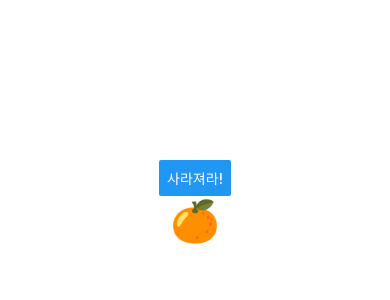
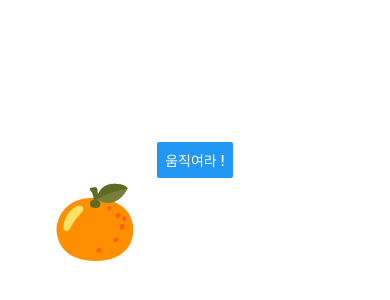
Before and after one commit to thetentmaker/RNAnimation, a React Native app: screen / in a window 390 px wide. Shown: the part 220-520 px from the top of the page. Built offline with nearby package versions, Linux system fonts and the light colour scheme.

Commit message:
feat: AnimatedValue

```diff
--- a/App.tsx
+++ b/App.tsx
@@ -7,7 +7,7 @@
 import React from 'react';
 import { StatusBar, useColorScheme, StyleSheet } from 'react-native';
 import { SafeAreaProvider } from 'react-native-safe-area-context';
-import AnimatedComponents from './src/chapter2/AnimatedComponents';
+import AnimatedValue from './src/chapter2/AnimatedValue';
 
 function App() {
   const isDarkMode = useColorScheme() === 'dark';
@@ -15,7 +15,7 @@ function App() {
   return (
     <SafeAreaProvider style={styles.container}>
       <StatusBar barStyle={isDarkMode ? 'light-content' : 'dark-content'} />
-      <AnimatedComponents />
+      <AnimatedValue />
     </SafeAreaProvider>
   );
 }
--- /dev/null
+++ b/src/chapter2/AnimatedValue.tsx
@@ -0,0 +1,53 @@
+import { useEffect, useRef } from 'react';
+import { Animated, Button, StyleSheet } from 'react-native';
+
+// setValue();
+// addLisstener(callback);
+// removeAllListeners();
+// stopAnimation();
+// resetAnimation();
+// setOffset()
+// flattenOffset();
+// extractOffset();
+
+const AnimatedValue = () => {
+  const translateXAnim = useRef(new Animated.Value(-100)).current;
+
+  const onButtonPress = () => {
+    translateXAnim.setValue(-100);
+    translateXAnim.addListener(({ value }) => console.log('value', value));
+    Animated.timing(translateXAnim, {
+      toValue: 100,
+      duration: 1000,
+      useNativeDriver: true,
+    }).start();
+
+    setTimeout(() => {
+      //   translateXAnim.stopAnimation();
+      translateXAnim.resetAnimation();
+    }, 500);
+  };
+
+  useEffect(() => {
+    return () => translateXAnim.removeAllListeners();
+  });
+
+  return (
+    <>
+      <Button title="움직여라 !" onPress={onButtonPress} />
+      <Animated.Text
+        style={[styles.text, { transform: [{ translateX: translateXAnim }] }]}
+      >
+        🍊
+      </Animated.Text>
+    </>
+  );
+};
+
+export default AnimatedValue;
+
+const styles = StyleSheet.create({
+  text: {
+    fontSize: 70,
+  },
+});
```
